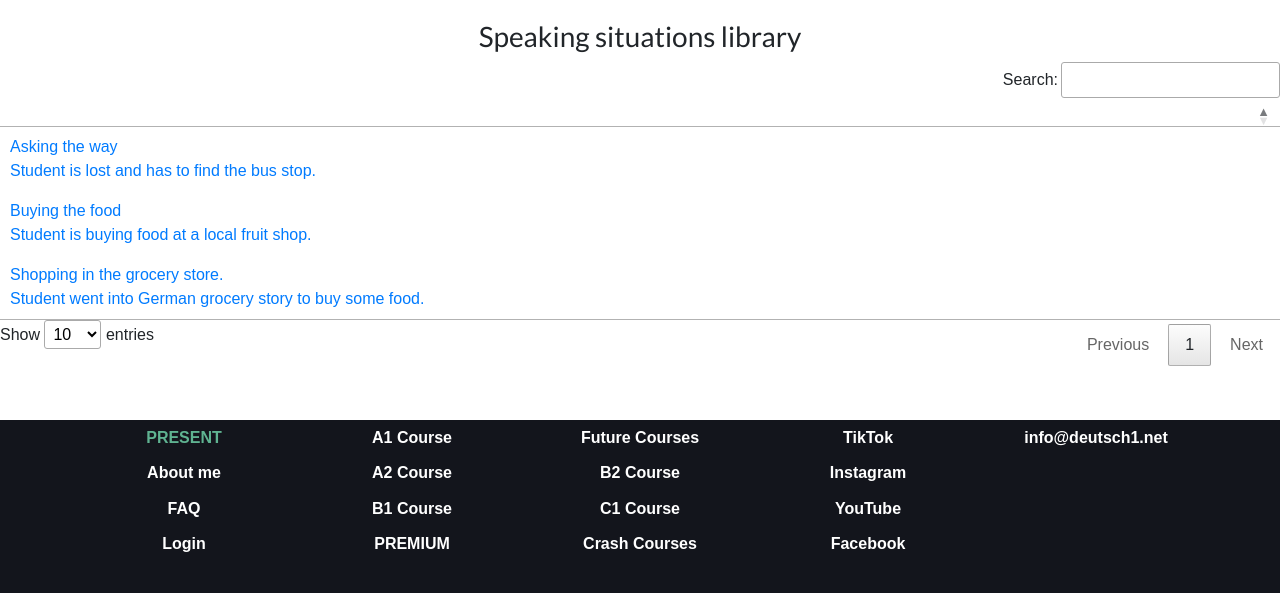
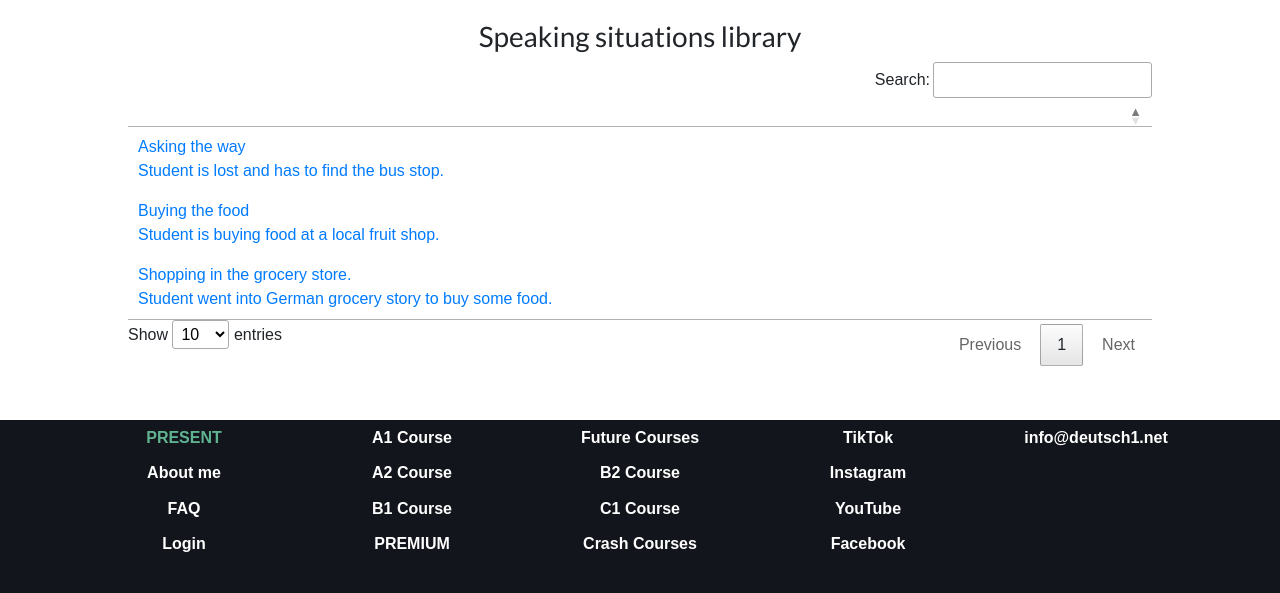
Before and after one commit to tejas-shanthraj/deutsch1, a Django app: page /speaking/en/topics/ in a window 1280 px wide. Shown: the part 61-654 px from the top of the page. Run offline with Django 3.2, Linux system fonts and the light colour scheme; data comes from the database, SQL or seed files in the repository; some libraries are stand-ins or nearby versions; some web fonts are replaced.

Commit message:
layout f4

```diff
--- a/speaking/templates/speaking/situations.html
+++ b/speaking/templates/speaking/situations.html
@@ -22,7 +22,7 @@ Online Deutsch lernen ✓ über 250 Lektionen ✓ PDF-Arbeitsblättern ✓ Allta
 
 
 {% block content %}
-  <section id="all-situations">
+  <section id="all-situations" style="width: 80%; margin-left: 10%;">
       <h2>Speaking situations library</h2>
       <table id="situations_list"></table>
   </section>
```
